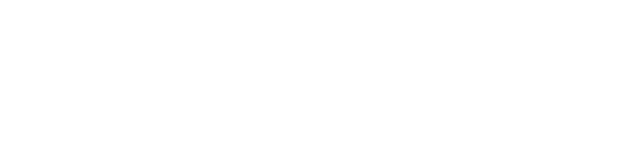
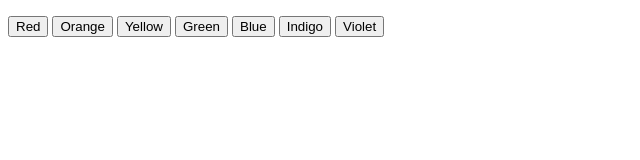
Before and after one commit to Raptorshere/cpnt-262-objects, a plain HTML site: page index.html in a window 1280 px wide. Shown: the whole page, without its empty margins (0-640 px from the left). Drawn offline with Linux system fonts and the light colour scheme.

Commit message:
colour wheel button tags

```diff
--- a/index.html
+++ b/index.html
@@ -3,9 +3,17 @@
 <head>
   <meta charset="UTF-8">
   <meta name="viewport" content="width=device-width, initial-scale=1.0">
-  <title>Document</title>
+  <title>Objects/Arrays</title>
 </head>
 <body>
-
+<p>
+  <button id="colour1">Red</button>
+  <button id="colour2">Orange</button>
+  <button id="colour3">Yellow</button>
+  <button id="colour4">Green</button>
+  <button id="colour5">Blue</button>
+  <button id="colour6">Indigo</button>
+  <button id="colour7">Violet</button>
+</p>
 </body>
 </html>
```
